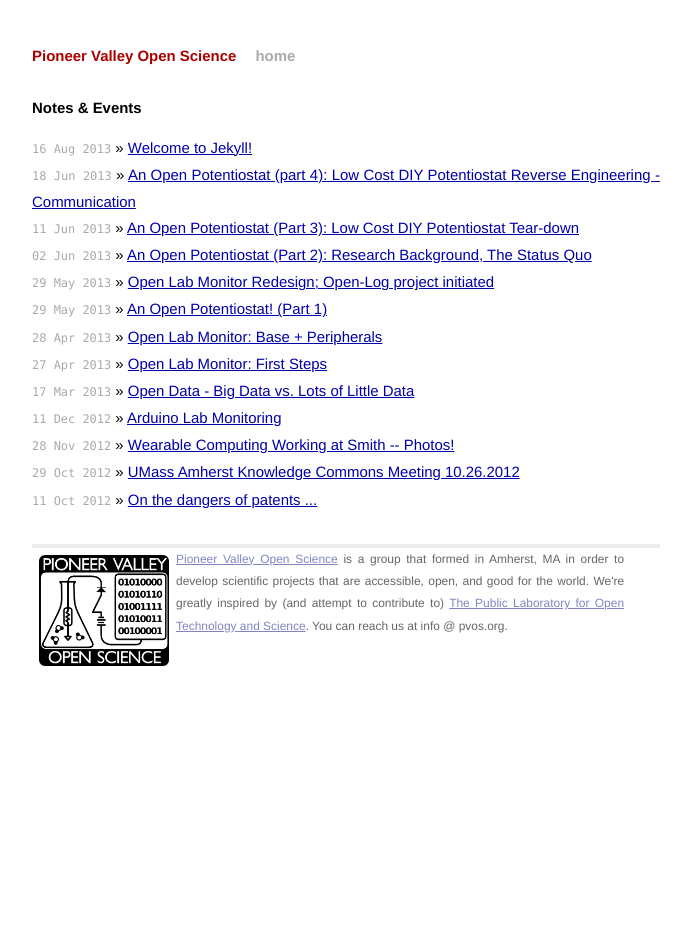
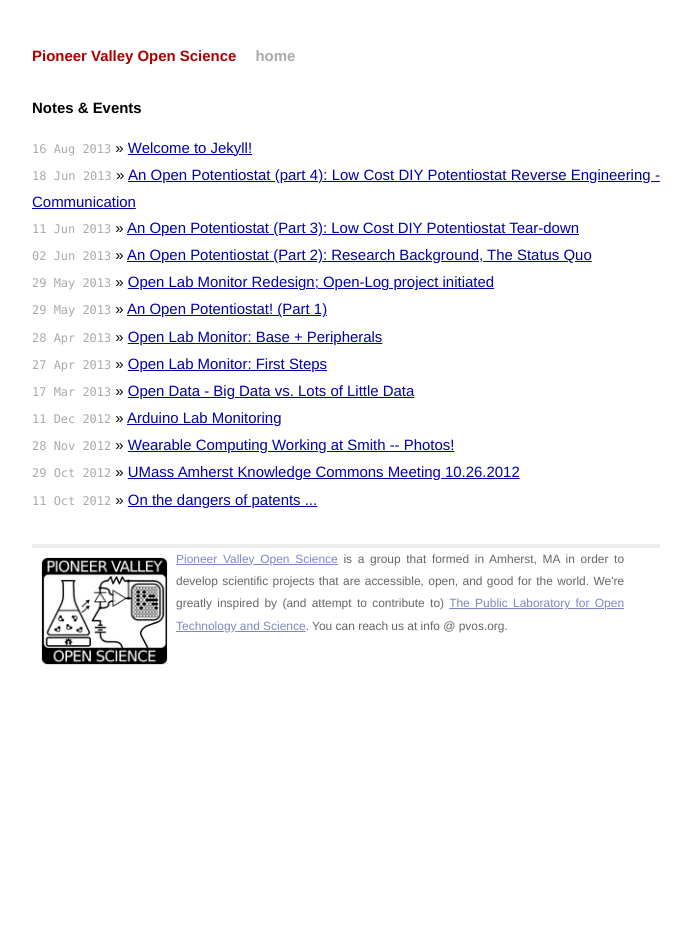
Before and after one commit to Pioneer-Valley-Open-Science/pvos-jk, a Jekyll site: the page built from index.html, in a window 1280 px wide. Shown: the whole page, without its empty margins (294-985 px from the left). Built offline with Jekyll 4.4.1, drawn with Linux system fonts in a browser that asks for light colours; Markdown is read by kramdown in place of the engine named in the settings.

Commit message:
changed logo to smaller size

```diff
--- a/_layouts/default.html
+++ b/_layouts/default.html
@@ -26,7 +26,7 @@
 
             <div class="footer">
               <div class="contact">
-<img src="/assets/pvosLogoBS.png" align = "left"  width=130 style="padding:7px;">
+<img src="/assets/pvosLogoSmall.png" align = "left"  width=130 style="padding:7px;">
 <a href="/">Pioneer Valley Open Science</a> is a group that formed in Amherst, MA in order to develop scientific projects that are accessible, open, and good for the world. We're greatly inspired by (and attempt to contribute to) <a href="http://publiclab.org">The Public Laboratory for Open Technology and Science</a>. You can reach us at info @ pvos.org.
 
               </div>
```
Also changed, not shown: assets/pvosLogoSmall.png (added).
